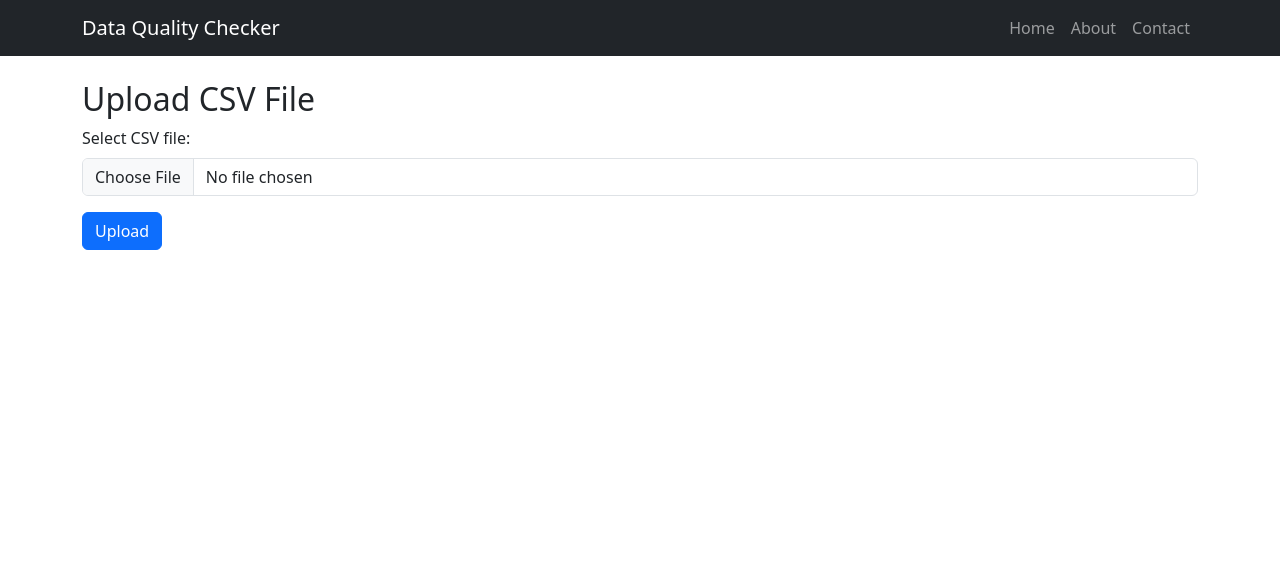
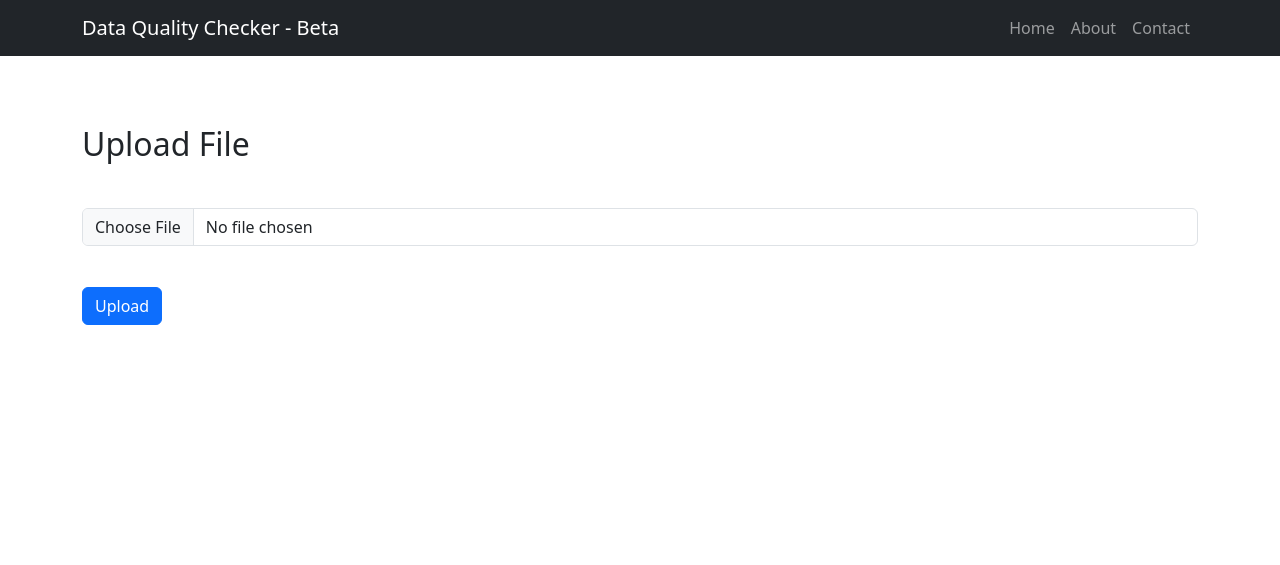
Before and after one commit to samksenija/Data-Quality-Checker, a Django app: page / in a window 1280 px wide. Shown: the top 565 px of the page. Run offline with Django 4.2, Linux system fonts and the light colour scheme.

Commit message:
UI updates

```diff
--- a/data_quality_checker/quality_checks/static/quality_checks/css/style.css
+++ b/data_quality_checker/quality_checks/static/quality_checks/css/style.css
@@ -3,3 +3,15 @@
     width: 100%;
     bottom: 10px;
 }
+
+.push-div-down {
+    padding-top: 45px;
+}
+
+.create-space-25 {
+    margin-top: 25px;
+}
+
+.create-space-45 {
+    margin-top: 45px;
+}
--- a/data_quality_checker/quality_checks/templates/file_upload.html
+++ b/data_quality_checker/quality_checks/templates/file_upload.html
@@ -1,13 +1,14 @@
 {% extends "layout.html" %}
 
 {% block body %}
-    <h2>Upload CSV File</h2>
-    <form method="post" enctype="multipart/form-data">
-        {% csrf_token %}
-        <div class="mb-3">
-            <label for="csv_file" class="form-label">Select CSV file:</label>
-            <input type="file" class="form-control" id="csv_file" name="csv_file" accept=".csv" required>
-        </div>
-        <button type="submit" class="btn btn-primary">Upload</button>
-    </form>
+    <div class="push-div-down">
+        <h2>Upload File</h2>
+        <form method="post" enctype="multipart/form-data" class="create-space-45">
+            {% csrf_token %}
+            <div class="mb-3">
+                <input type="file" class="form-control" id="csv_file" name="csv_file" accept=".csv" required>
+            </div>
+            <button type="submit" class="btn btn-primary create-space-25">Upload</button>
+        </form>
+    </div>
 {% endblock %}
--- a/data_quality_checker/quality_checks/templates/layout.html
+++ b/data_quality_checker/quality_checks/templates/layout.html
@@ -12,7 +12,7 @@
 <body>
     <nav class="navbar navbar-expand-lg navbar-dark bg-dark">
         <div class="container">
-            <a class="navbar-brand" href="/">Data Quality Checker</a>
+            <a class="navbar-brand" href="/">Data Quality Checker - Beta</a>
 
             <button class="navbar-toggler" type="button" data-bs-toggle="collapse" data-bs-target="#navbarNav">
                 <span class="navbar-toggler-icon"></span>
```
